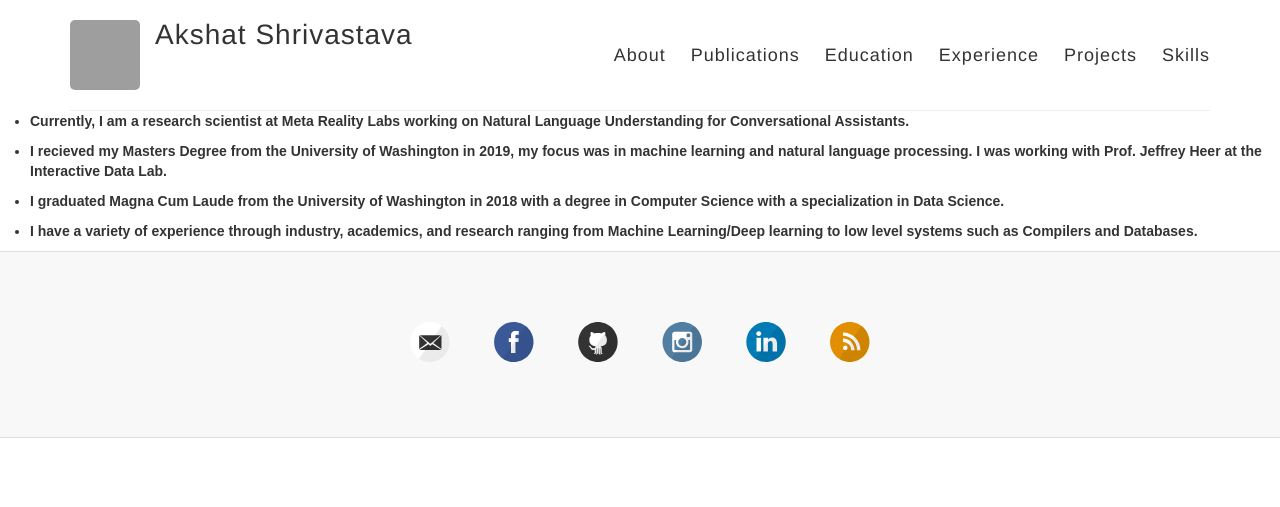
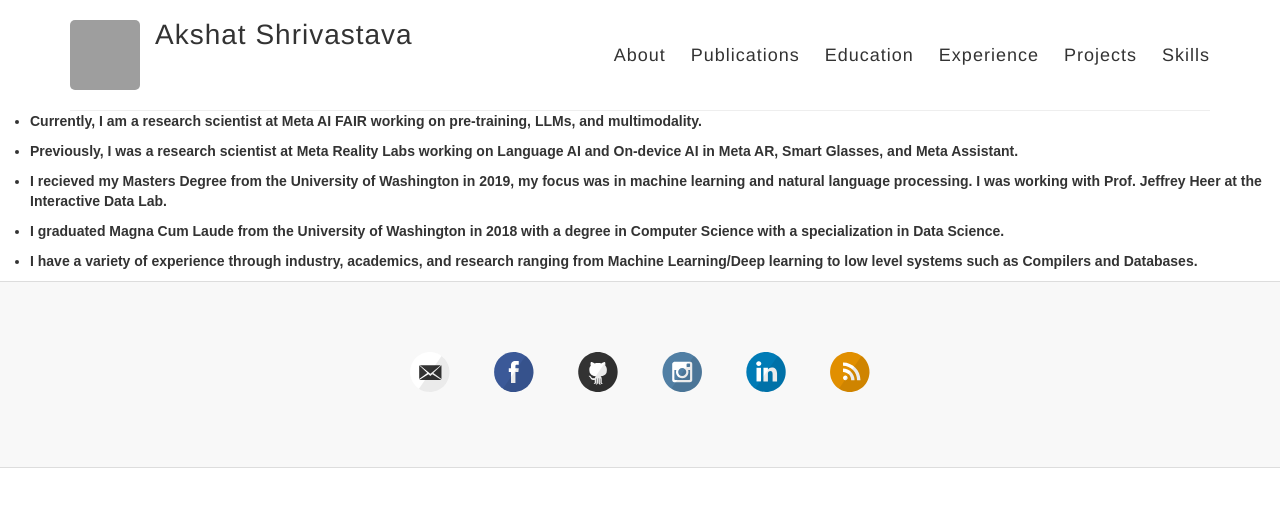
Before and after one commit to AkshatSh/akshatsh.github.io, a Jekyll site: the page built from _posts/2018-09-25-background.markdown, in a window 1280 px wide. Shown: the top 507 px of the page. Built offline with Jekyll 4.4.1, drawn with Linux system fonts in a browser that asks for light colours; nearby versions of some CDN libraries; grey boxes are pictures that could not be loaded.

Commit message:
Update 2018-09-25-background.markdown

```diff
--- a/_posts/2018-09-25-background.markdown
+++ b/_posts/2018-09-25-background.markdown
@@ -5,7 +5,9 @@
 description: |
 ---
 
-* Currently, I am a research scientist at Meta Reality Labs working on Natural Language Understanding for Conversational Assistants.
+* Currently, I am a research scientist at Meta AI FAIR working on pre-training, LLMs, and multimodality.
+
+* Previously, I was a research scientist at Meta Reality Labs working on Language AI and On-device AI in Meta AR, Smart Glasses, and Meta Assistant.
 
 * I recieved my Masters Degree from the University of Washington in 2019, my focus was in machine learning and natural language processing. I was working with Prof. Jeffrey Heer at the Interactive Data Lab.
 
```
